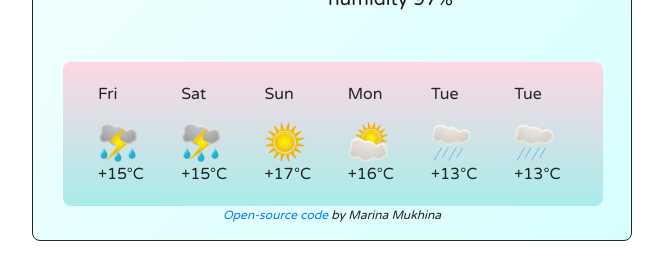
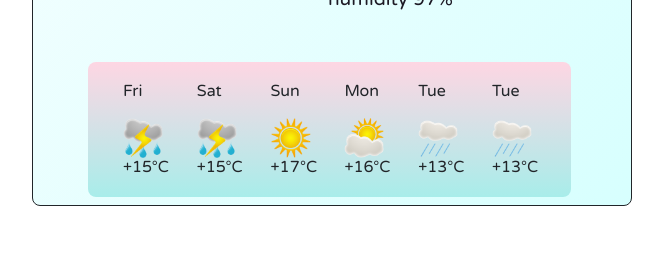
Before and after one commit to MeStessa/AppWeather, a website built with Parcel: page index.html in a window 1280 px wide. Shown: the part 567-838 px from the top of the page, without its empty margins (268-931 px from the left). After the commit the page ends 803 px from the top, so only its background shows below. Built offline with nearby package versions, Linux system fonts and the light colour scheme.

Commit message:
Revert "Added scource code link"
This reverts commit 4cbe45585a19b6566a6eacf806129d8684e92d4f.

```diff
--- a/index.html
+++ b/index.html
@@ -7,15 +7,14 @@
       integrity="sha384-TX8t27EcRE3e/ihU7zmQxVncDAy5uIKz4rEkgIXeMed4M0jlfIDPvg6uqKI2xXr2"
       crossorigin="anonymous"
     />
-    <title>AppWeather</title>
+    <title>Parcel Sandbox</title>
     <meta charset="UTF-8" />
-    <link rel="stylesheet" href="src/styles.css" />
+  <link rel="stylesheet" href="src/styles.css">
     <link
       href="https://fonts.googleapis.com/css2?family=Varela+Round&display=swap"
       rel="stylesheet"
     />
-    <script src="https://unpkg.com/axios/dist/axios.min.js"></script>
-  </head>
+    <script src="https://unpkg.com/axios/dist/axios.min.js"></script> </head>
   <body>
     <div class="container">
       <form id="search-form">
@@ -30,16 +29,19 @@
         <button type="submit" class="btn btn-dark">Search</button>
       </form>
 
-      <button type="submit" id="current-button" class="btn btn-info">
-        Current location
+
+      <button type="submit" id="current-button" class="btn btn-info" >
+           Current location
       </button>
 
       <h1>
-        <span class="city" id="city"> Florence </span>
+        <span class="city" id="city">  Florence </span>
         <span class="current-time" id="current-time"> Now 12.30pm </span>
 
         <br />
-        <div class="current-temperature" id="current-temperature">+12</div>
+        <div class="current-temperature" id="current-temperature">
+          +12
+        </div>
         <span class="units">
           <a href="#" id="celsius">°C </a>
           |
@@ -77,44 +79,34 @@
         </small>
       </h3>
 
-      <div class="row">
-        <div class="col-2">
-          <p class="card-text">Fri</p>
-          <img src="images/storm.png" width="40px" />
-          <p class="card-text">+15°C</p>
-        </div>
-        <div class="col-2">
-          <p class="card-text">Sat</p>
-          <img src="images/storm.png" width="40px" />
-          <p class="card-text">+15°C</p>
-        </div>
-        <div class="col-2">
-          <p class="card-text">Sun</p>
-          <img src="images/sun.png" width="40px" />
-          <p class="card-text">+17°C</p>
-        </div>
-        <div class="col-2">
-          <p class="card-text">Mon</p>
-          <img src="images/sun_cloud.png" width="40px" />
-          <p class="card-text">+16°C</p>
-        </div>
-        <div class="col-2">
-          <p class="card-text">Tue</p>
-          <img src="images/showers.png" width="40px" />
-          <p class="card-text">+13°C</p>
-        </div>
-        <div class="col-2">
-          <p class="card-text">Tue</p>
-          <img src="images/showers.png" width="40px" />
-          <p class="card-text">+13°C</p>
-        </div>
-      </div>
-      <p class="coded-by">
-        <a href="https://github.com/MeStessa/AppWeather/" target="_blank">
-          Open-source code</a
-        >
-        by Marina Mukhina
-      </p>
+          <h4>
+              <div class="row">
+                  <div class="col-2"><p class="card-text">Fri</p>
+                    <img src="images/storm.png" width="40px" />
+                    <p class="card-text">+15°C</p></div>
+                  <div class="col-2"> <p class="card-text">Sat</p>
+                    <img src="images/storm.png" width="40px" />
+                    <p class="card-text">+15°C</p></div>
+                  <div class="col-2">  <p class="card-text">Sun</p>
+                    <img src="images/sun.png" width="40px" />
+                    <p class="card-text">+17°C</p></div>
+                  <div class="col-2">   <p class="card-text">Mon</p>
+                    <img src="images/sun_cloud.png" width="40px" />
+                    <p class="card-text">+16°C</p></div>
+                 <div class="col-2"> <p class="card-text">Tue</p>
+                    <img src="images/showers.png" width="40px" />
+                    <p class="card-text">+13°C</p></div>
+                    <div class="col-2"> <p class="card-text">Tue</p>
+                      <img src="images/showers.png" width="40px" />
+                      <p class="card-text">+13°C</p></div>
+
+                </div>
+
+
+            </div>
+          </h4>
+
+
     </div>
 
     <script src="src/index.js"></script>
--- a/src/styles.css
+++ b/src/styles.css
@@ -83,9 +83,9 @@ span.current-temperature {
 .row {
   font-size: 16px;
   padding: 20px;
-  margin: 50px 0 0 15px;
+  margin: 50px 0 0 40px;
   border-radius: 8px;
-  width: 95%;
+  width: 85%;
   background-image: linear-gradient(to top, #a8edea 0%, #fed6e3 100%);
 }
 
@@ -104,8 +104,3 @@ span.current-temperature {
   left: 90px;
   cursor: pointer;
 }
-.coded-by {
-  font-style: italic;
-  font-size: 12px;
-  text-align: center;
-}
```
